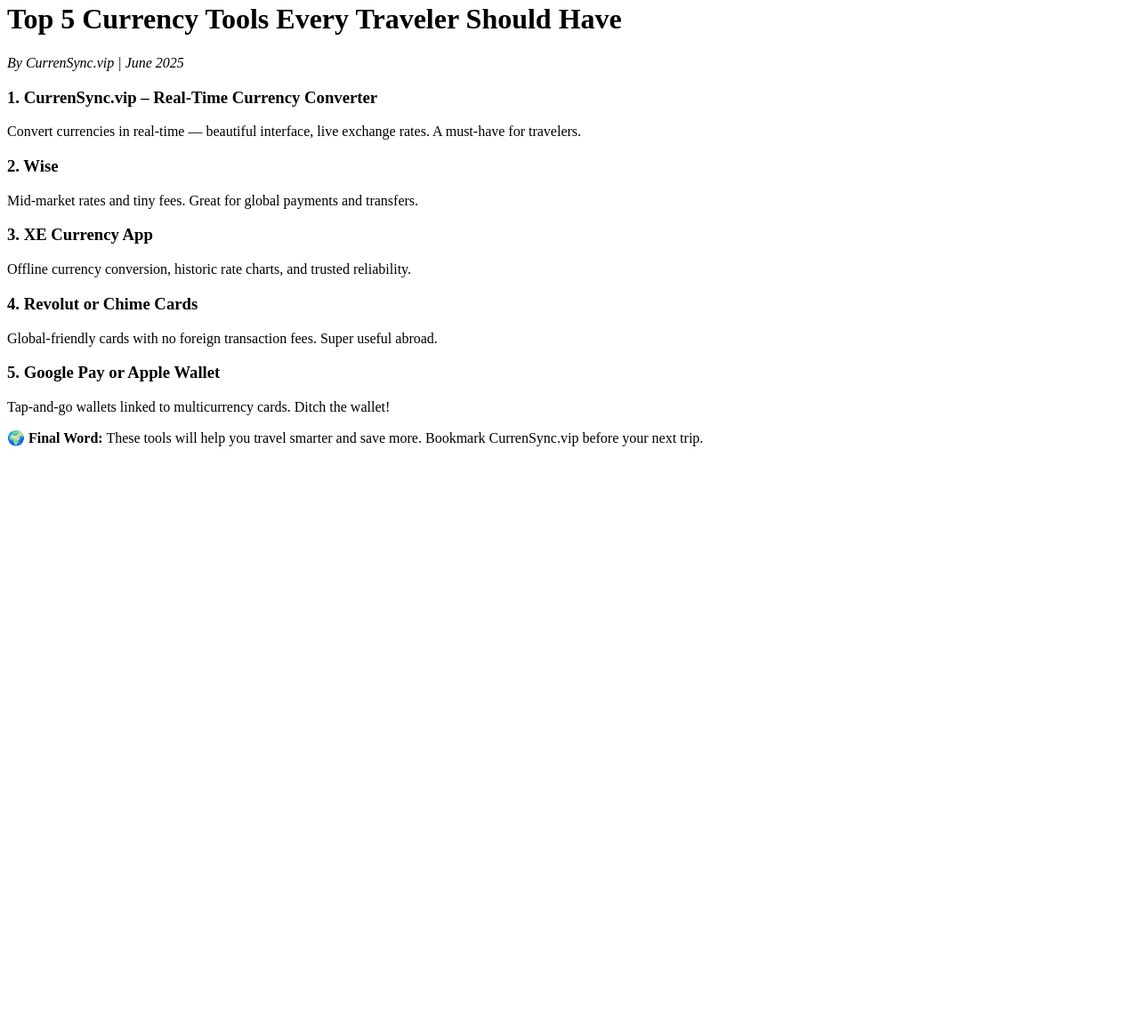
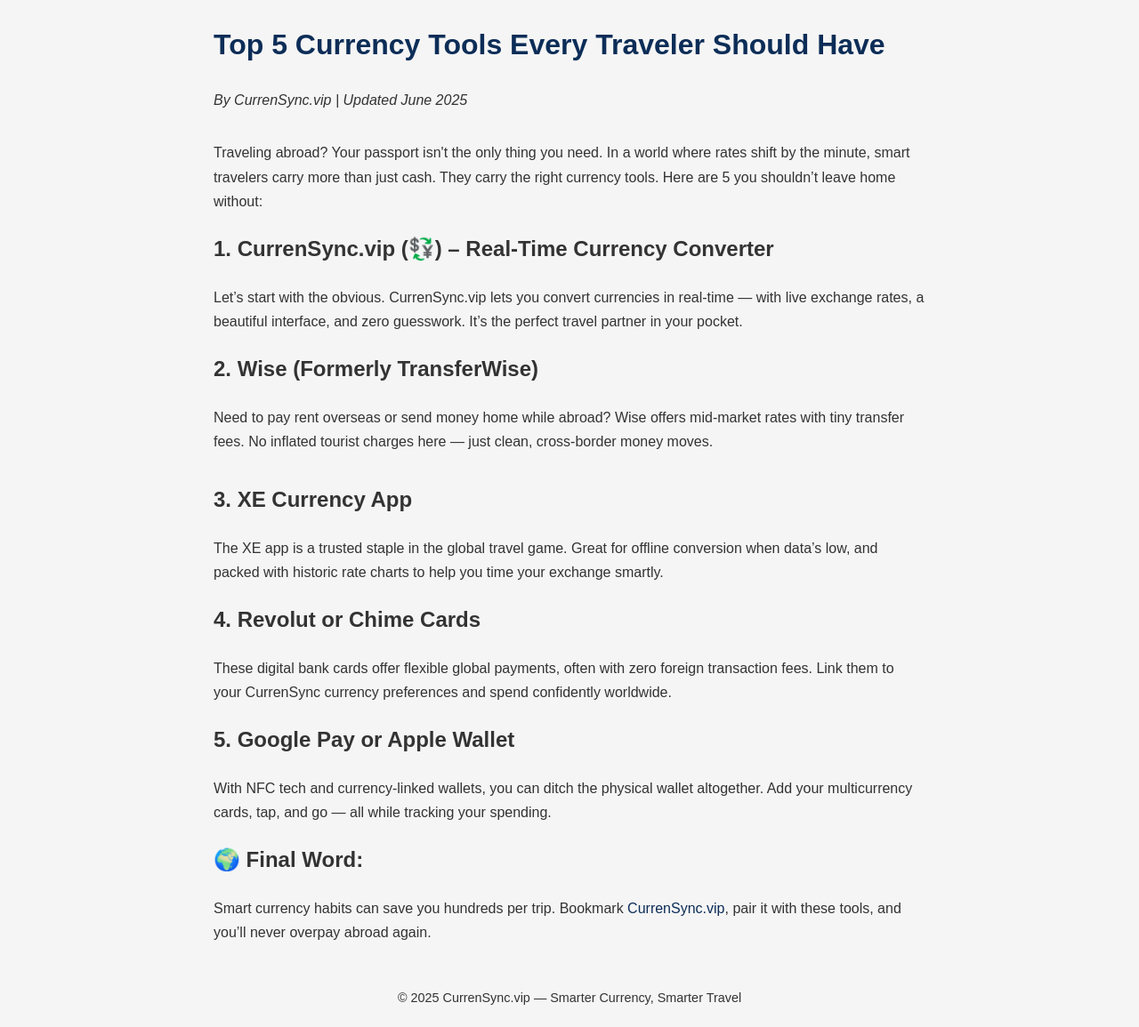
Before and after one commit to UjuOkere/Currensync, a plain HTML site: page blog/post1.html in a window 1280 px wide. Shown: the part 18-1173 px from the top of the page at 89% size. Before the commit the page ends 800 px from the top, so only its background shows below. Drawn offline with Linux system fonts and the light colour scheme.

Commit message:
Update post1.html

```diff
--- a/blog/post1.html
+++ b/blog/post1.html
@@ -2,28 +2,95 @@
 <html lang="en">
 <head>
   <meta charset="UTF-8" />
+  <meta name="viewport" content="width=device-width, initial-scale=1.0" />
   <title>Top 5 Currency Tools Every Traveler Should Have</title>
-  <meta name="viewport" content="width=device-width, initial-scale=1.0" />
+  <meta name="description" content="Explore essential currency tools that help travelers manage money abroad like pros." />
+  <meta name="author" content="CurrenSync.vip" />
+  <link rel="canonical" href="https://currensync.vip/blog/post1.html" />
+
+  <!-- AdSense Script -->
+  <script async src="https://pagead2.googlesyndication.com/pagead/js/adsbygoogle.js?client=ca-pub-6539693262305451"
+    crossorigin="anonymous"></script>
+
+  <style>
+    body {
+      font-family: Arial, sans-serif;
+      padding: 20px;
+      background: #f5f5f5;
+      color: #333;
+      line-height: 1.7;
+      max-width: 800px;
+      margin: auto;
+    }
+    h1 {
+      color: #0c2d57;
+    }
+    .ads {
+      margin: 2rem 0;
+      text-align: center;
+    }
+    a {
+      color: #0c2d57;
+      text-decoration: none;
+    }
+    a:hover {
+      text-decoration: underline;
+    }
+  </style>
 </head>
+
 <body>
   <h1>Top 5 Currency Tools Every Traveler Should Have</h1>
-  <p><em>By CurrenSync.vip | June 2025</em></p>
+  <p><em>By CurrenSync.vip | Updated June 2025</em></p>
 
-  <h3>1. CurrenSync.vip – Real-Time Currency Converter</h3>
-  <p>Convert currencies in real-time — beautiful interface, live exchange rates. A must-have for travelers.</p>
+  <!-- 📢 AdSense Ad Block Top -->
+  <div class="ads">
+    <ins class="adsbygoogle"
+         style="display:block"
+         data-ad-client="ca-pub-6539693262305451"
+         data-ad-slot="8720273670"
+         data-ad-format="auto"
+         data-full-width-responsive="true"></ins>
+    <script>
+      (adsbygoogle = window.adsbygoogle || []).push({});
+    </script>
+  </div>
 
-  <h3>2. Wise</h3>
-  <p>Mid-market rates and tiny fees. Great for global payments and transfers.</p>
+  <p>Traveling abroad? Your passport isn't the only thing you need. In a world where rates shift by the minute, smart travelers carry more than just cash. They carry the right currency tools. Here are 5 you shouldn’t leave home without:</p>
 
-  <h3>3. XE Currency App</h3>
-  <p>Offline currency conversion, historic rate charts, and trusted reliability.</p>
+  <h2>1. <strong>CurrenSync.vip (💱)</strong> – Real-Time Currency Converter</h2>
+  <p>Let’s start with the obvious. CurrenSync.vip lets you convert currencies in real-time — with live exchange rates, a beautiful interface, and zero guesswork. It’s the perfect travel partner in your pocket.</p>
 
-  <h3>4. Revolut or Chime Cards</h3>
-  <p>Global-friendly cards with no foreign transaction fees. Super useful abroad.</p>
+  <h2>2. <strong>Wise (Formerly TransferWise)</strong></h2>
+  <p>Need to pay rent overseas or send money home while abroad? Wise offers mid-market rates with tiny transfer fees. No inflated tourist charges here — just clean, cross-border money moves.</p>
 
-  <h3>5. Google Pay or Apple Wallet</h3>
-  <p>Tap-and-go wallets linked to multicurrency cards. Ditch the wallet!</p>
+  <!-- 📢 Mid-Content Ad Block -->
+  <div class="ads">
+    <ins class="adsbygoogle"
+         style="display:block"
+         data-ad-client="ca-pub-6539693262305451"
+         data-ad-slot="8720273670"
+         data-ad-format="auto"
+         data-full-width-responsive="true"></ins>
+    <script>
+      (adsbygoogle = window.adsbygoogle || []).push({});
+    </script>
+  </div>
 
-  <p><strong>🌍 Final Word:</strong> These tools will help you travel smarter and save more. Bookmark CurrenSync.vip before your next trip.</p>
+  <h2>3. <strong>XE Currency App</strong></h2>
+  <p>The XE app is a trusted staple in the global travel game. Great for offline conversion when data’s low, and packed with historic rate charts to help you time your exchange smartly.</p>
+
+  <h2>4. <strong>Revolut or Chime Cards</strong></h2>
+  <p>These digital bank cards offer flexible global payments, often with zero foreign transaction fees. Link them to your CurrenSync currency preferences and spend confidently worldwide.</p>
+
+  <h2>5. <strong>Google Pay or Apple Wallet</strong></h2>
+  <p>With NFC tech and currency-linked wallets, you can ditch the physical wallet altogether. Add your multicurrency cards, tap, and go — all while tracking your spending.</p>
+
+  <h2>🌍 Final Word:</h2>
+  <p>Smart currency habits can save you hundreds per trip. Bookmark <a href="https://currensync.vip">CurrenSync.vip</a>, pair it with these tools, and you’ll never overpay abroad again.</p>
+
+  <footer style="margin-top: 3rem; font-size: 0.9rem; text-align: center;">
+    &copy; 2025 CurrenSync.vip — Smarter Currency, Smarter Travel
+  </footer>
 </body>
 </html>
```
